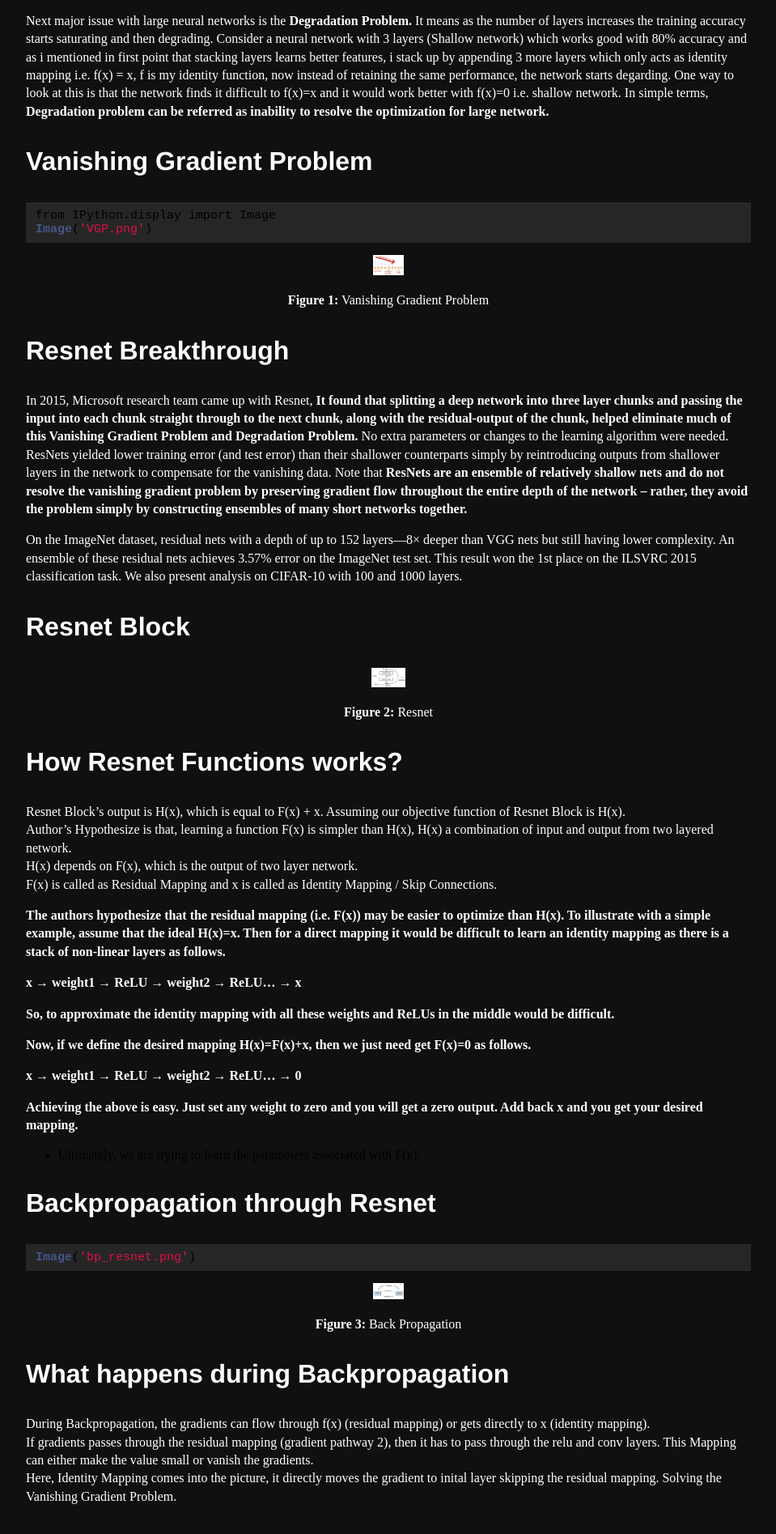
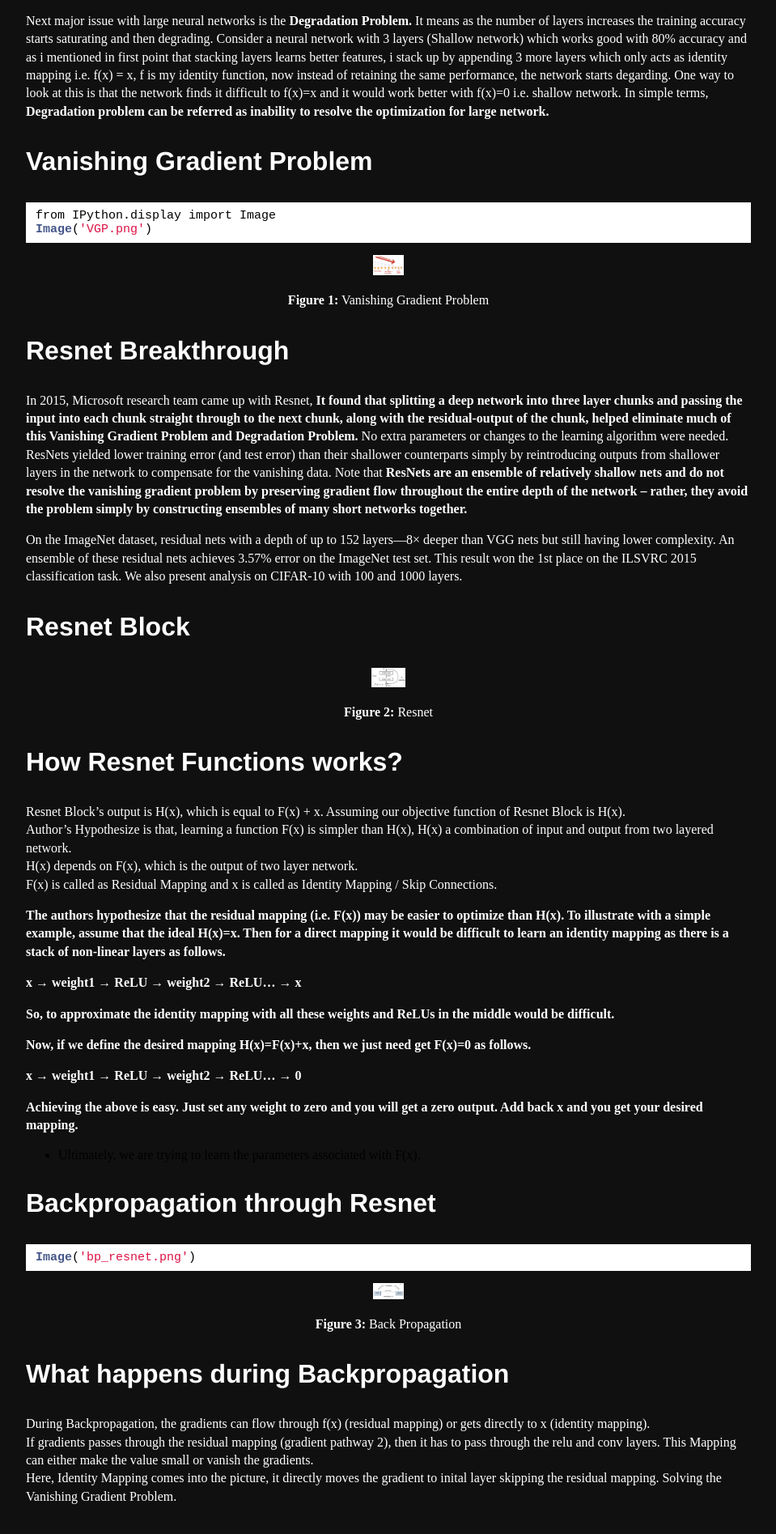
Before and after one commit to Mayurji/mayurji.github.io, a Jekyll site: the page built from _notebooks/2020-06-06-Resnet.md, in a window 1280 px wide. Shown: the part 607-2502 px from the top of the page at 81% size, without its empty margins (160-1119 px from the left). Built offline with Jekyll 4.4.1, drawn with Linux system fonts in a browser that asks for light colours.

Commit message:
Update syntax.css

```diff
--- a/css/syntax.css
+++ b/css/syntax.css
@@ -1,4 +1,4 @@
-.highlight  { background: #262626; }
+.highlight  { background: #ffffff; }
 .highlight .c { color: #999988; font-style: italic } /* Comment */
 .highlight .err { color: #a61717; background-color: #e3d2d2 } /* Error */
 .highlight .k { font-weight: bold } /* Keyword */
```
